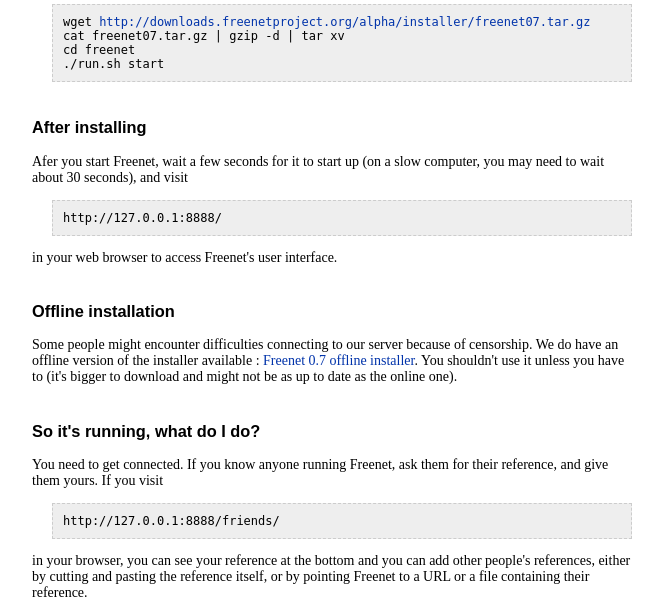
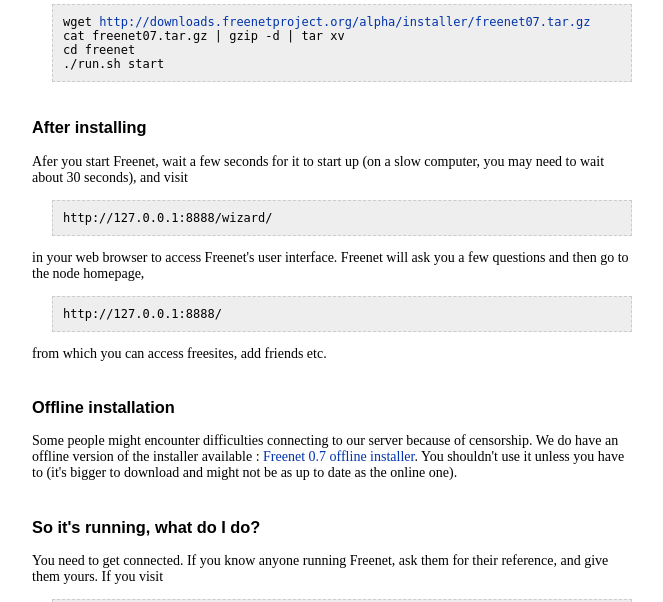
Before and after one commit to hyphanet/website-old, a PHP site: page /SSK/download.html?lang=1 in a window 1280 px wide. Shown: the part 657-1259 px from the top of the page, without its empty margins (159-822 px from the left). Run offline with PHP 8.4, Linux system fonts and the light colour scheme.

Commit message:
Point to /wizard/. Note that most people don't get this far as the installer opens a window to the page anyway. Explain a little.
git-svn-id: file:///home/toad/git-migration/temprepository/trunk/website@16844 67a373e5-eb02-0410-a15c-ee090a768436

```diff
--- a/pages/en/download.php
+++ b/pages/en/download.php
@@ -102,9 +102,11 @@ cd freenet
 
 <P>Afer you start Freenet, wait a few seconds for it to start up (on a
 slow computer, you may need to wait about 30 seconds), and visit</p>
+<pre>http://127.0.0.1:8888/wizard/</pre>
+<p>in your web browser to access Freenet's user
+interface. Freenet will ask you a few questions and then go to the node homepage,
 <pre>http://127.0.0.1:8888/</pre>
-<p>in your web browser to access Freenet's user
-interface.</p>
+<p>from which you can access freesites, add friends etc.</p>
 
 <h3>Offline installation</h3>
 Some people might encounter difficulties connecting to our server because of censorship. We do have an offline version of the installer available : <a href="http://downloads.freenetproject.org/alpha/installer/">Freenet 0.7 offline installer</a>. You shouldn't use it unless you have to (it's bigger to download and might not be as up to date as the online one).
```
